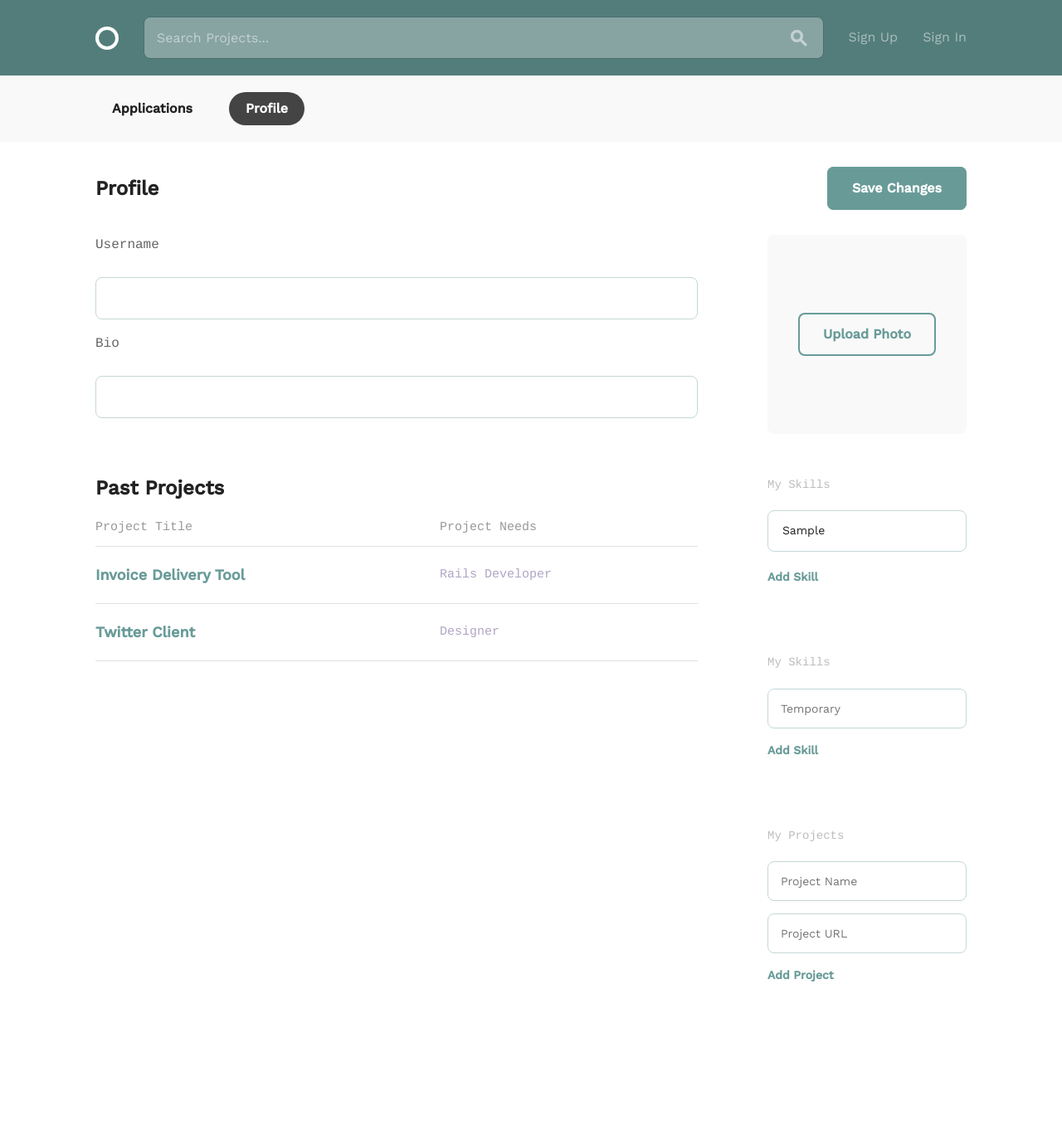
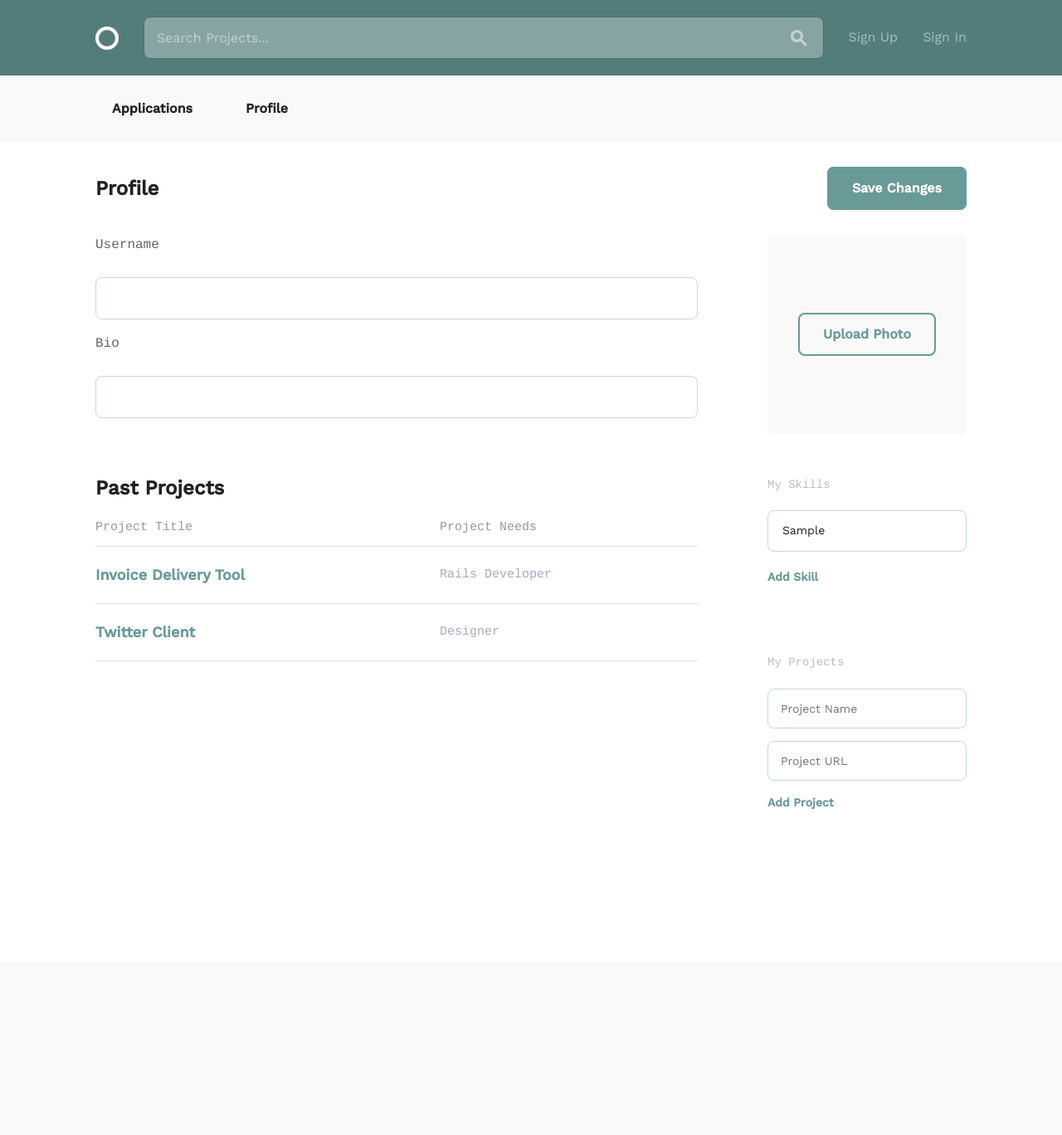
Before and after one commit to Zachary-Jackson/Social-Team-Builder, a Django app: template team_builder/profiles/templates/profiles/edit.html in a window 1280 px wide. Shown: the whole page at 83% size. After the commit the page ends 975 px from the top, so only its background shows below. Run offline with Django 3.2, Linux system fonts and the light colour scheme; the template is opened without the code that fills it: values that come from a table or form of the project are taken from there, others are empty; tables that the repository leaves empty hold one stand-in row (values such as "Sample post"); parts of the project's set-up code (start-up, migrations or seed data) failed here and were passed over.

Commit message:
Honey_pots for forms
Honey pots have been added to forms, and some code in profile's views/templates have been refactored for future use.

```diff
--- a/team_builder/profiles/forms.py
+++ b/team_builder/profiles/forms.py
@@ -5,6 +5,7 @@ from . import models
 
 class ProfileForm(forms.ModelForm):
     """This is the form for the profile model"""
+    honey_pot = forms.CharField(widget=forms.HiddenInput, required=False)
 
     class Meta:
         model = models.Profile
@@ -14,3 +15,11 @@ class ProfileForm(forms.ModelForm):
             'skills',
             'username'
         ]
+
+    def clean_honey_pot(self):
+        """This creates a honeypot to get rid of some bots"""
+        honey_pot = self.cleaned_data['honey_pot']
+        if honey_pot == '':
+            return honey_pot
+        else:
+            raise forms.ValidationError("Take that bot!")
--- a/team_builder/profiles/templates/profiles/edit.html
+++ b/team_builder/profiles/templates/profiles/edit.html
@@ -6,6 +6,8 @@
 
   <form method="post" enctype="multipart/form-data" action="">
     {% csrf_token %}
+
+      {{ form.honey_pot }}
 
     <div class="bounds circle--page">
       <div class="circle--page--header circle--fluid">
@@ -78,17 +80,6 @@
         </div>
 
         <div class="circle--secondary--module">
-          <h4>My Skills</h4>
-          <ul class="circle--clone--list">
-            <li>
-              <input type="text" placeholder="Temporary" />
-              <a class="circle--clone--add">Add Skill</a>
-              <a class="circle--clone--remove">Remove</a>
-            </li>
-          </ul>
-        </div>
-
-        <div class="circle--secondary--module">
           <h4>My Projects</h4>
           <ul class="circle--clone--list">
             <li>
--- a/team_builder/profiles/templates/profiles/layout.html
+++ b/team_builder/profiles/templates/profiles/layout.html
@@ -7,9 +7,9 @@
     <nav class="bounds">
       <ul class="circle--pill--list">
         <li>
-          <a {% if applications %} class="selected" {% endif %} href="applications.html">Applications</a>
+          <a {% if current_tab == "Applications" %} class="selected" {% endif %} href="applications.html">Applications</a>
         </li>
-        <li><a {% if profile %} class="selected" {% endif %} href={% url 'profiles:profile' pk=user.pk %}>Profile</a></li>
+        <li><a {% if current_tab == "Profile" %} class="selected" {% endif %} href={% url 'profiles:profile' pk=user.pk %}>Profile</a></li>
       </ul>
     </nav>
   </div>
```
Also changed, not shown: team_builder/accounts/forms.py (+17 -1 lines), team_builder/profiles/views.py (+3 -5 lines), README.md.
